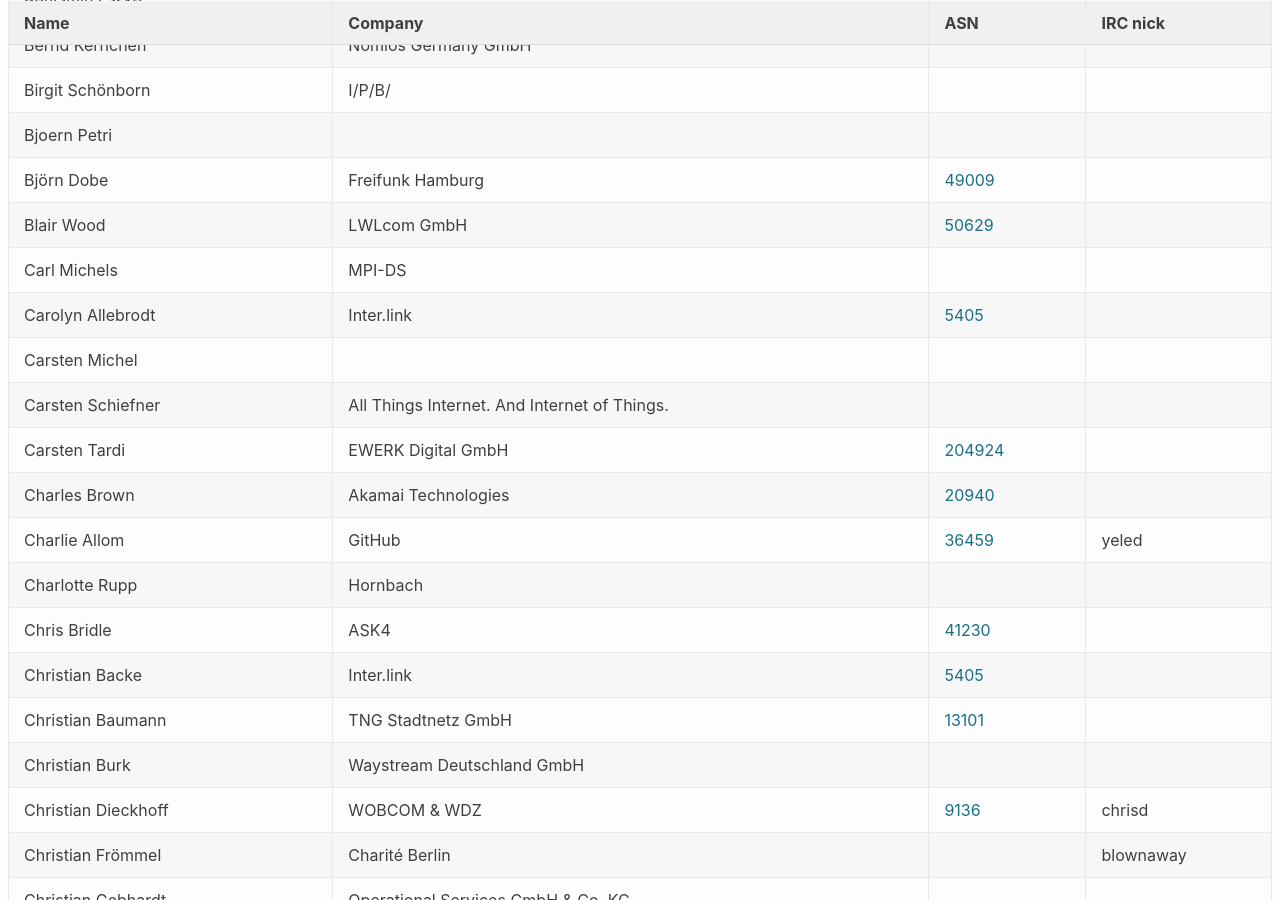
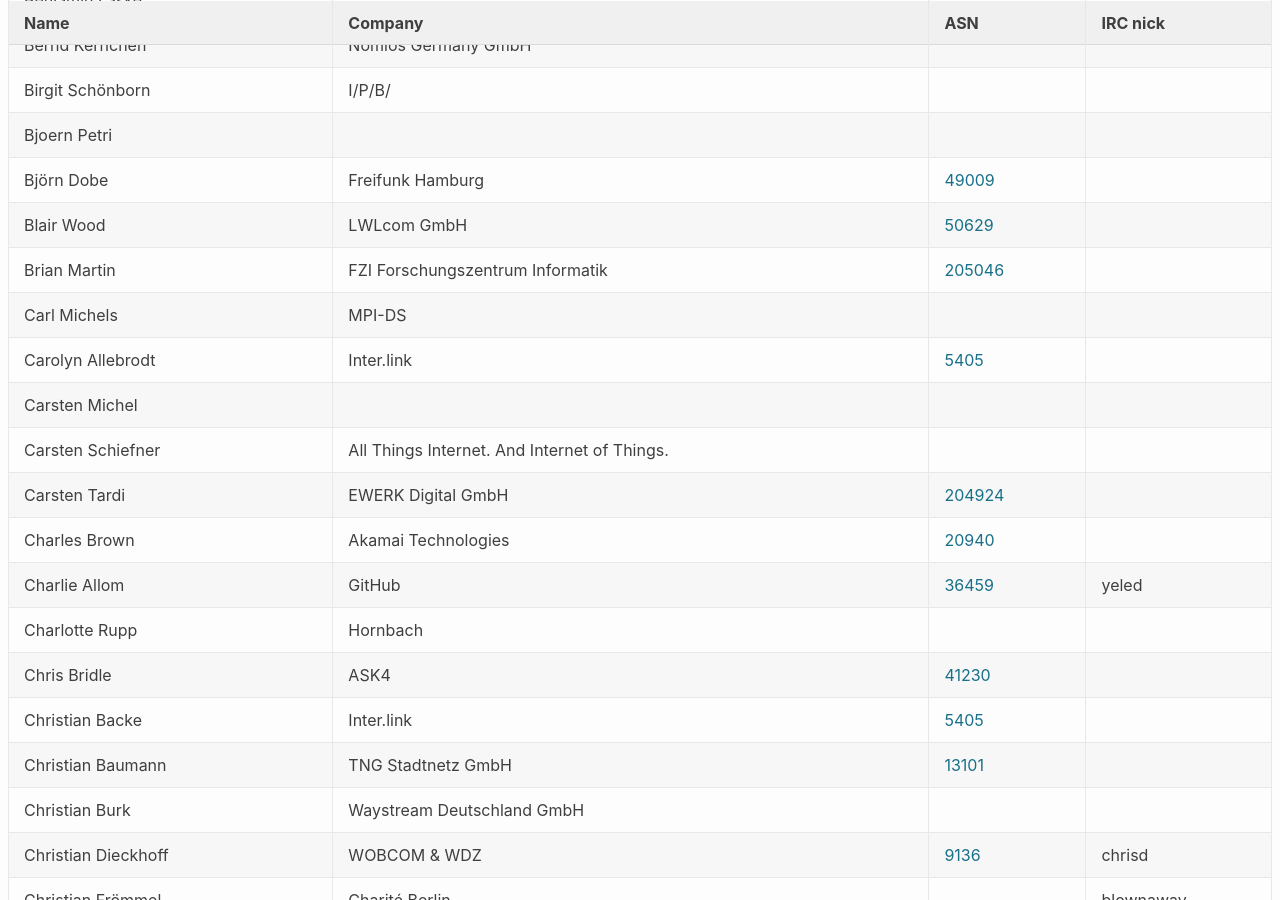
Before and after one commit to denog/pretix-attendeelist, a Jekyll site: the page built from denog15/index.md, in a window 1280 px wide and 900 px high, scrolled down 2539 px. Built offline with Jekyll 4.4.1, drawn with Linux system fonts in a browser that asks for light colours; some of the changed text lies outside the part shown.

Commit message:
Latest data: Fri Nov 17 08:11:06 UTC 2023

```diff
--- a/_data/attendees_denog15_online.json
+++ b/_data/attendees_denog15_online.json
@@ -142,6 +142,12 @@
     "company": null,
     "irc": null,
     "asn": null
+  },
+  {
+    "name": "Florian Schoedel",
+    "company": "ONENEO GmbH",
+    "irc": null,
+    "asn": "212509"
   },
   {
     "name": "Frank Menzel",
--- a/_data/attendees_denog15_onsite.json
+++ b/_data/attendees_denog15_onsite.json
@@ -348,6 +348,12 @@
     "asn": "50629"
   },
   {
+    "name": "Brian Martin",
+    "company": "FZI Forschungszentrum Informatik",
+    "irc": null,
+    "asn": "205046"
+  },
+  {
     "name": "Carl Michels",
     "company": "MPI-DS",
     "irc": null,
```
